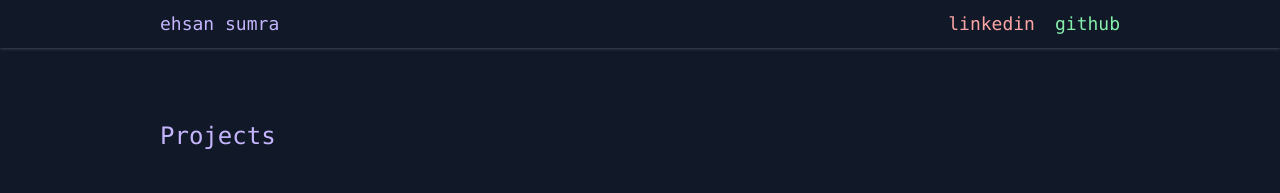
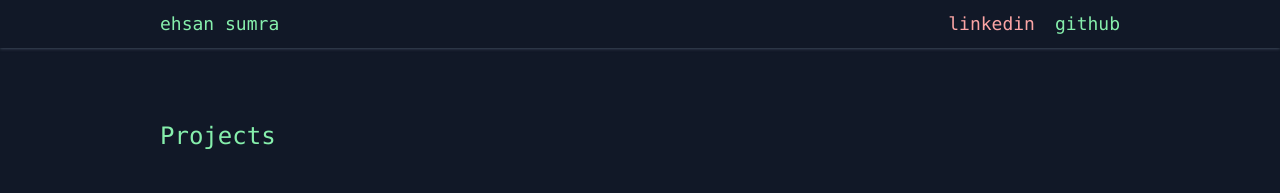
Before and after one commit to ehsansumra/personalWebsite, a Next.js app: page /projects in a window 1280 px wide. Shown: the top 193 px of the page. Built offline with nearby package versions, Linux system fonts and the light colour scheme.

Commit message:
added some fun stuff

```diff
--- a/components/headerbox.tsx
+++ b/components/headerbox.tsx
@@ -6,6 +6,7 @@ interface Props {
 }
 
 const HeaderBox: FC<Props> = ({ children, style }) => {
+
     return (
         <h2 style={style} className="mt-4 text-xl  inline-block text-green-300 border-violet-300 p-1 px-2">
             {children}
--- a/components/mainheader.tsx
+++ b/components/mainheader.tsx
@@ -6,14 +6,17 @@ interface Props {
     margin?: boolean;
     firstHeader?: boolean;
     noMargin?:boolean;
+    color?: string;
 }
 
-const MainHeader: FC<Props> = ({ children, style, margin, firstHeader, noMargin}) => {
-    let marginStyle = " mt-48"
-    if (margin) marginStyle = " mt-20";
-    if (firstHeader) marginStyle = " mt-10 xm:mt-36"
+const MainHeader: FC<Props> = ({ children, style, margin, firstHeader, noMargin, color}) => {
+    let colorStyle = color ? color : " text-violet-300 "
+    let marginStyle = " mt-48 "
+    if (margin) marginStyle = " mt-20 ";
+    if (firstHeader) marginStyle = " mt-10 xm:mt-36 "
     if (noMargin) marginStyle= " ";
-    let defaultStyle = "xm:text-2xl text-xl text-violet-300" + marginStyle;
+
+    let defaultStyle = "xm:text-2xl text-xl" + marginStyle + colorStyle;
 
     return (
         <h1 className={defaultStyle} style={style}>
--- a/components/nav.tsx
+++ b/components/nav.tsx
@@ -1,6 +1,17 @@
 import type { NextPage } from 'next'
 import Link from 'next/link'
+import { useRouter } from 'next/router';
+
 const NavBar: NextPage = () => {
+    const router = useRouter();
+    let nameColor = " text-violet-300 ";
+
+    if (router.pathname === "/projects") nameColor = " text-green-300 ";
+    if (router.pathname === "/about") nameColor = " text-blue-300 ";
+    if (router.pathname === "/resume") nameColor = " text-red-300 ";
+
+    const firstNameStyle = "hover:drop-shadow-dropViolet shadow-gray-300 cursor-pointer select-none text-lg " + nameColor;
+    const secondNameStyle = "xm:inline-block hidden "
     return (
         <nav
             className="flex items-center justify-center  border-gray-400
@@ -8,7 +19,7 @@ const NavBar: NextPage = () => {
             w-full top-0 left-0 h-12 fixed shadow shadow-gray-700 z-50">
 
             <div className="xm:px-5 px-3 flex items-center justify-between w-navWidth ">
-                <Link href="/"><div className="text-violet-300   hover:drop-shadow-dropViolet shadow-gray-300 cursor-pointer select-none text-lg ">ehsan <span className="xm:inline-block hidden">sumra</span></div></Link>
+                <Link href="/"><div className={firstNameStyle}>ehsan <span className={secondNameStyle}>sumra</span></div></Link>
                 <section className="flex align-center  [&>*]:select-none [&>*]:cursor-pointer">
                     <a target="_blank" rel="noopener noreferrer" href="https://www.linkedin.com/in/ehsan-sumra-a0107b248/" className="ml-5 text-lg text-red-300 hover:drop-shadow-dropRed">linkedin</a>
                     <a target="_blank" rel="noopener noreferrer" href="https://github.com/ehsansumra" className="ml-5 text-lg text-green-300 hover:drop-shadow-dropGreen ">github</a>
--- a/pages/about.tsx
+++ b/pages/about.tsx
@@ -21,12 +21,13 @@ const Projects: NextPage = () => {
                                 <Image layout="responsive" src={websiteportrait} />
                             </div>
                             <div className="md:w-2/3">
-                                <MainHeader noMargin={true}>I&apos;m Ehsan. I like programming, designing, and learning new technologies.</MainHeader>
+                                <MainHeader color="text-blue-300" noMargin={true}>I&apos;m Ehsan. I like programming, designing, and learning new technologies.</MainHeader>
                                 <div className="w-full mt-3 text-gray-400">
                                     I&apos;m working towards landing my first job as a <span className="text-gray-300">software engineer</span>. This website is a way for me to put the skills I&apos;ve learned on display.
 
                                 </div>
-                                <MainHeader style={{ marginTop: "1.25rem" }}>What I&apos;m working on.</MainHeader>
+
+                                <MainHeader color="text-blue-300" style={{ marginTop: "1.25rem" }}>What I&apos;m working on.</MainHeader>
                                 <div className="w-full mt-3 text-gray-400">
                                     I&apos;m working on learning <span className="text-gray-300">Rust</span> language to expand my knowledge on compiled languages.
                                     I&apos;m reading the documentation and learning new Rust concepts including references, borrowing, ownership, all of
@@ -35,7 +36,7 @@ const Projects: NextPage = () => {
 
                                 </div>
 
-                                <MainHeader style={{ marginTop: "1.25rem" }}>School and Work.</MainHeader>
+                                <MainHeader color="text-blue-300" style={{ marginTop: "1.25rem" }}>School and Work.</MainHeader>
                                 <div className="w-full mt-3 text-gray-400">
                                     I&apos;m in my last year of university as a <span className="text-gray-300">Computer Science major.</span> This semester, I&apos;m taking Theory of Programming Language (Haskell), Computer Graphics (C++),
                                     Algorithms (Java), Software Design and Development (Python and Bash), and Introduction to Research in Computer Science.
--- a/pages/index.tsx
+++ b/pages/index.tsx
@@ -30,7 +30,7 @@ const Main: NextPage = () => {
                         </p>
                         <div className="flex justify-start flex-wrap items-baseline">
                             <Link href="mailto:ehsansumra@gmail.com">
-                                <a className="mr-2 mt-2 text-green-200 border hover:-translate-y-1 border-green-300 p-2 px-3 transition-all hover:bg-green-300 hover:text-green-800 hover:font-bold">
+                                <a className="mr-2 mt-2 text-violet-200 border hover:-translate-y-1 border-violet-300 p-2 px-3 transition-all hover:bg-violet-300 hover:text-violet-800 hover:font-bold">
                                     ehsansumra@gmail.com
                                 </a>
                             </Link>
@@ -40,7 +40,7 @@ const Main: NextPage = () => {
                                 </a>
                             </Link>
                             <Link href="/projects">
-                                <a className="mr-2 mt-2 text-violet-200 border hover:-translate-y-1 border-violet-300 p-2 px-3 transition-all hover:bg-violet-300 hover:text-violet-800 hover:font-bold">
+                                <a className="mr-2 mt-2 text-green-200 border hover:-translate-y-1 border-green-300 p-2 px-3 transition-all hover:bg-green-300 hover:text-green-800 hover:font-bold">
                                     projects
                                 </a>
                             </Link>
--- a/pages/projects.tsx
+++ b/pages/projects.tsx
@@ -14,7 +14,7 @@ const Projects: NextPage = () => {
         <div className=" pattern w-full bg-gray-900 min-h-screen pt-12 flex flex-wrap justify-center">
             <section className=" bg-gray-900  shadow-gray-900 flex flex-col min-h-full w-navWidth xm:p-8 pb-5 xm:px-5 px-3 mt-30  md:mx-2">
                 <Transition>
-                <h1 className="xm:text-2xl text-xl text-violet-300  mt-10">Projects</h1>
+                <h1 className="xm:text-2xl text-xl text-green-300  mt-10">Projects</h1>
 
                 <section className="flex justify-start items-baseline flex-wrap mt-5 mb-2">
                     <HeaderBox>Coastal Materials Testing Lab Website</HeaderBox>
```
